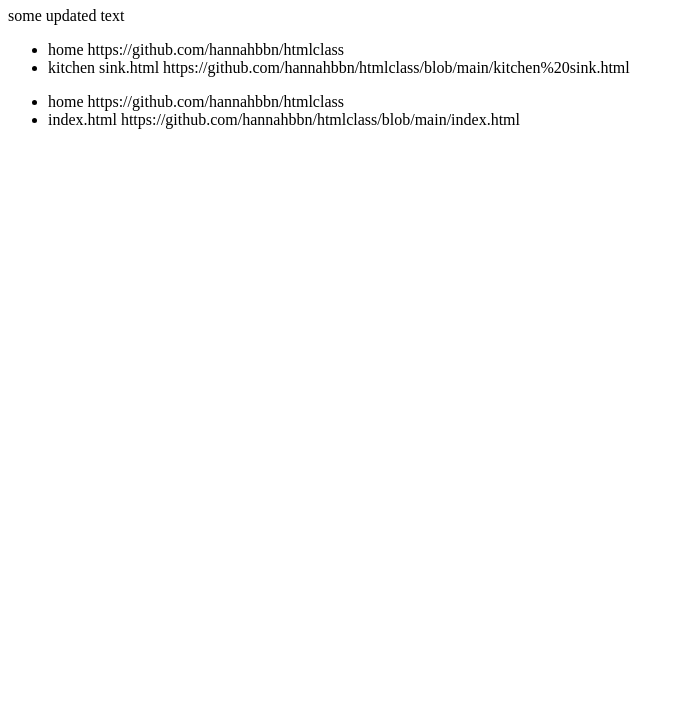
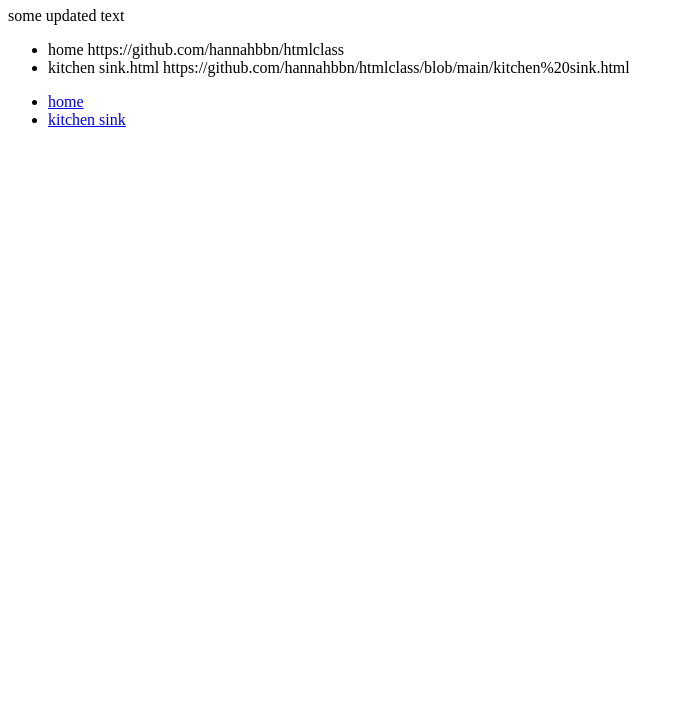
Before and after one commit to hannahbbn/htmlclass, a plain HTML site: page index.html in a window 1280 px wide. Shown: the part 73-800 px from the top of the page, without its empty margins (0-684 px from the left). Drawn offline with Linux system fonts and the light colour scheme.

Commit message:
Update index.html

```diff
--- a/index.html
+++ b/index.html
@@ -25,11 +25,11 @@
             </ul>
          <nav>
             <ul>
-                <li>home
-                    <a>https://github.com/hannahbbn/htmlclass</a>
+                <li>
+                    <a href="https://github.com/hannahbbn/htmlclass"> home</a>
                 </li>
-                <li>index.html
-                    <a>https://github.com/hannahbbn/htmlclass/blob/main/index.html</a>
+                <li>
+                    <a href="https://github.com/hannahbbn/htmlclass/blob/main/kitchen%20sink.html"> kitchen sink</a>
                 </li>
             </ul>
         </nav>
```
